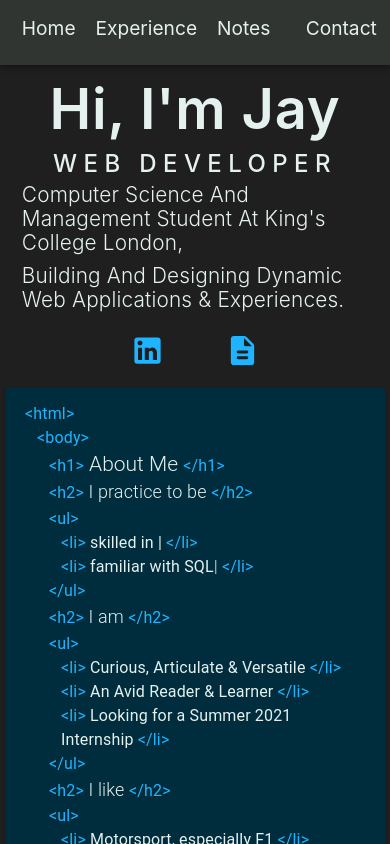
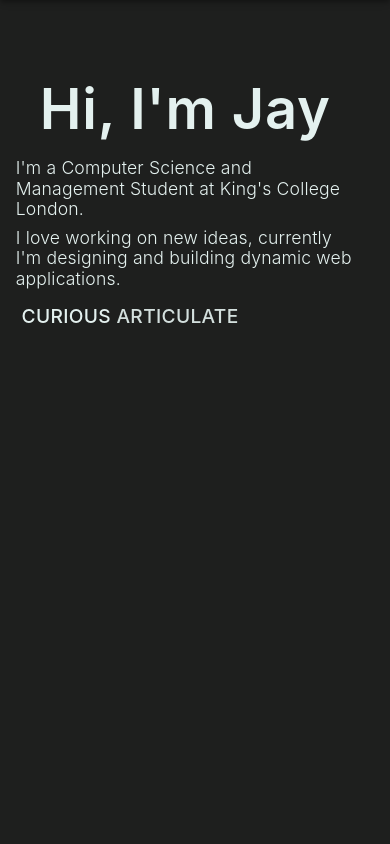
Before and after one commit to TheJayVachhani/jayvachhani.com, a React (Create React App) app: page /home in a window 390 px wide. Shown: the top 844 px of the page. Built offline with nearby package versions, Linux system fonts and the light colour scheme.

Commit message:
Add transitions to landing page, enable true responsive behaviour utilising all screen space

```diff
--- a/public/index.html
+++ b/public/index.html
@@ -21,7 +21,7 @@
 		<link rel="manifest" href="./res/site.webmanifest">
 		<link rel="shortcut icon" href="%PUBLIC_URL%/favicon.ico">
 		<meta name="viewport" content="width=device-width, initial-scale=1, maximum-scale=1.0, user-scalable=no" />
-		<meta name="description" content="Web Developer, Currently in UK, Looking for an Internship for Summer 2021"/>
+		<meta name="description" content="Jay Vachhani, Web Developer, Computer Science and Management student at King's College London, UK"/>
 		<title>Jay Vachhani</title>
   	</head>
 
--- a/src/App.js
+++ b/src/App.js
@@ -2,7 +2,7 @@ import React from 'react';
 import {Route , Redirect, Switch} from 'react-router-dom';
 import {MuiThemeProvider, responsiveFontSizes} from '@material-ui/core/styles';
 import {Brightness7Rounded} from '@material-ui/icons';
-import {CssBaseline, IconButton, Box, Tooltip, Fade, Typography} from '@material-ui/core';
+import {CssBaseline, IconButton, Box, Tooltip, Fade, Typography, Slide} from '@material-ui/core';
 import {makeStyles} from '@material-ui/core/styles';
 
 import Navbar from './components/navigation/navbar';
@@ -76,6 +76,7 @@ const App = () => {
 						<Route exact path="/contact" component={Contact}/>
 					</Switch>
 				</Box>
+				<Slide in={true} direction="up" timeout={750} style={{transitionDelay: 8250}}>
 					<Box component="div" className={classes.changeButtons} color="background">
 						<Tooltip TransitionComponent={Fade} TransitionProps={{timeout: 400}} title={<Typography variant="body2">Change Theme</Typography>} placement="top">
 							<IconButton onClick={themeChange} aria-label="Change Theme Button" color="secondary">
@@ -83,6 +84,7 @@ const App = () => {
 							</IconButton>
 						</Tooltip>
 					</Box>
+				</Slide>
 				<Box component="div">
 					<Footer/>
 				</Box>
--- a/src/components/home/home.js
+++ b/src/components/home/home.js
@@ -1,52 +1,79 @@
 import React from 'react';
-import {Typography, Box, Grid, IconButton, Card, Tooltip, Fade} from '@material-ui/core';
+import {Typography, Box, Grid, IconButton, Card, Tooltip, Fade, Hidden, Slide} from '@material-ui/core';
 import {LinkedIn, DescriptionRounded} from '@material-ui/icons';
 import {makeStyles} from '@material-ui/core/styles';
 import Typed from 'react-typed';
 
 const homeCSS = makeStyles((theme) => ({
-    headerContainer:{
+    content:{
+        width: "100%",
+        margin: "3% auto 0 auto",
+        paddingBottom: "20px",
+        overflow: "hidden"
+    },
+    mobileContent:{
         width: "95%",
-        margin: "3% auto 0 auto",
-    },
-    header:{
         textAlign: "center",
     },
-    headerH1: {
+    mobileH1:{
         textTransform: "capitalize",
         fontWeight: "600",
         fontSize: "3.5rem",
         letterSpacing: "0.05rem",
-        fontFamily: "-apple-system, BlinkMacSystemFont, 'Segoe UI', Roboto, Oxygen, Ubuntu, Cantarell, 'Open Sans', 'Helvetica Neue', sans-serif;"
+        fontFamily: "-apple-system, BlinkMacSystemFont, 'Segoe UI', Roboto, Oxygen, Ubuntu, Cantarell, 'Open Sans', 'Helvetica Neue', sans-serif"
     },
-    headerH2: {
+    mobileH2:{
         textTransform: "uppercase",
         fontWeight: "500",
-        fontSize: "1.5rem",
-        letterSpacing: "0.4rem",
-        fontFamily: "-apple-system, BlinkMacSystemFont, 'Segoe UI', Roboto, Oxygen, Ubuntu, Cantarell, 'Open Sans', 'Helvetica Neue', sans-serif;"
+        fontSize: "1.2rem",
+        letterSpacing: "0.02rem",
+        fontFamily: "-apple-system, BlinkMacSystemFont, 'Segoe UI', Roboto, Oxygen, Ubuntu, Cantarell, 'Open Sans', 'Helvetica Neue', sans-serif"
     },
-    headerH3: {
-        textTransform: "capitalize",
+    mobileH3:{
         fontWeight: "300",
-        fontSize: "1.3rem",
+        fontSize: "1.1rem",
         letterSpacing: "0.01rem",
-        fontFamily: "-apple-system, BlinkMacSystemFont, 'Segoe UI', Roboto, Oxygen, Ubuntu, Cantarell, 'Open Sans', 'Helvetica Neue', sans-serif;"
+        fontFamily: "-apple-system, BlinkMacSystemFont, 'Segoe UI', Roboto, Oxygen, Ubuntu, Cantarell, 'Open Sans', 'Helvetica Neue', sans-serif"
     },
-    iconContainer:{
+    mobileIconContainer:{
         width: "75%",
         position: "relative",
         margin: "auto",
         padding: "1vh 0 1vh 0"
     },
+    webH1:{
+        textTransform: "capitalize",
+        fontWeight: "600",
+        fontSize: "6.5rem",
+        letterSpacing: "0.03rem",
+        fontFamily: "-apple-system, BlinkMacSystemFont, 'Segoe UI', Roboto, Oxygen, Ubuntu, Cantarell, 'Open Sans', 'Helvetica Neue', sans-serif",
+    },
+    webH2: {
+        textTransform: "uppercase",
+        fontWeight: "400",
+        fontSize: "2.0rem",
+        letterSpacing: "0.2rem",
+        fontFamily: "-apple-system, BlinkMacSystemFont, 'Segoe UI', Roboto, Oxygen, Ubuntu, Cantarell, 'Open Sans', 'Helvetica Neue', sans-serif",
+    },
+    webH3: {
+        fontWeight: "300",
+        fontSize: "1.6rem",
+        letterSpacing: "0.01rem",
+        fontFamily: "-apple-system, BlinkMacSystemFont, 'Segoe UI', Roboto, Oxygen, Ubuntu, Cantarell, 'Open Sans', 'Helvetica Neue', sans-serif"
+    },
+    webIcon:{
+        fontSize: "40px",
+    },
     icon:{
-        fontSize: "35px"
+        fontSize: "35px",
+    },
+    description:{
+        padding: "10px 0 10px 0"
     },
     programmingContainer:{
         position: "relative",
         maxWidth: "450px",
-        minHeight: "650px",
-        maxHeight: "700px",
+        height: "520px",
         margin: "auto",
         padding: "0 5px 0 5px",
     },
@@ -66,32 +93,104 @@ const homeCSS = makeStyles((theme) => ({
     listSubheader:{
         fontWeight: 300,
         fontSize: 18
-    }
+    },
+
 }));
 
 const HomeComponent = () => {
     const classes = homeCSS();
     return (
-        <div>
-            <Box component="div" className={classes.headerContainer}>
-                <Box component="div" className={classes.header}>
-                    <Grid container justify="center" direction="column" alignItems="center" spacing={1}>
+            <Box component="div" className={classes.content}>
+                <Grid container direction="row" justify="center" alignItems="flex-start">
+                    <Hidden mdDown>
+                        <Grid item lg={7}>
+                            <Grid container direction="column" justify="flex-start" alignItems="center" spacing={2}>
+                                <Fade in={true} timeout={1000} style={{transitionDelay: 500}}>
                                     <Grid item xs={12}>
-                            <Typography variant='h1' color="textSecondary" className={classes.headerH1}>Hi, I'm Jay</Typography>
+                                        <Typography variant='h1' color="textSecondary" className={classes.webH1}>Hi, I'm Jay</Typography>
+                                    </Grid>
+                                </Fade>
+                                <Grid item xs={12}>
+                                    <Grid container direction="column" justify="center" alignItems="center" spacing={1}>
+                                        <Fade in={true} timeout={1000} style={{transitionDelay: 1500}}>
+                                            <Grid item xs={9}>
+                                                <Typography variant='h3' color="textSecondary" align="left" className={classes.webH3}>I'm a Computer Science and Management Student at King's College London.</Typography>
+                                            </Grid>
+                                        </Fade>
+                                        <Fade in={true} timeout={1000} style={{transitionDelay: 2500}}>
+                                            <Grid item xs={9}>
+                                                <Typography variant='h3' color="textSecondary" align="left" className={classes.webH3}>I love working on new ideas, currently I'm designing and building dynamic web applications.</Typography>
+                                            </Grid>
+                                        </Fade>
+                                    </Grid>
                                 </Grid>
                                 <Grid item xs={12}>
-                            <Typography variant='h2' color="textSecondary" className={classes.headerH2}>Web Developer</Typography>
+                                    <Fade in={true} timeout={750} style={{transitionDelay: 4000}}>
+                                        <Typography variant='h2' component="span" color="textSecondary" className={classes.webH2}>Curious</Typography>
+                                    </Fade>
+                                    <Fade in={true} timeout={750} style={{transitionDelay: 4500}}>
+                                        <Typography variant='h2' component="span" color="textSecondary" className={classes.webH2}> Articulate </Typography>
+                                    </Fade>
+                                    <Fade in={true} timeout={750} style={{transitionDelay: 5000}}>
+                                        <Typography variant='h2' component="span" color="textSecondary" className={classes.webH2}>Versatile</Typography>
+                                    </Fade>
                                 </Grid>
-                        <Grid container justify="center" direction="column" alignItems="center" spacing={1}>
-                            <Grid item xs={11} md={6}>
-                                <Typography variant='h3' color="textSecondary" align="left" className={classes.headerH3}>Computer Science and Management Student at King's College London,</Typography>
-                            </Grid>
-                            <Grid item xs={11} md={6}>
-                                <Typography variant='h3' color="textSecondary" align="left" className={classes.headerH3}>building and designing dynamic web applications & experiences.</Typography>
+                                <Grid item xs={12}>
+                                    <Fade in={true} timeout={500} style={{transitionDelay: 6000}}>
+                                        <Tooltip TransitionComponent={Fade} TransitionProps={{timeout: 400}} title={<Typography variant="body2">LinkedIn</Typography>} placement="left">
+                                            <IconButton href="https://www.linkedin.com/in/thejayvachhani/" target="_blank">
+                                                <LinkedIn color="secondary" className={classes.webIcon}/>
+                                            </IconButton>
+                                        </Tooltip>
+                                    </Fade>
+                                    <Fade in={true} timeout={500} style={{transitionDelay: 6500}}>
+                                        <Tooltip TransitionComponent={Fade} TransitionProps={{timeout: 400}} title={<Typography variant="body2">Resume/CV</Typography>} placement="right">
+                                            <IconButton href="/Jay-Vachhani-CV.pdf">
+                                                <DescriptionRounded color="secondary" className={classes.webIcon}/>
+                                            </IconButton>
+                                        </Tooltip>
+                                    </Fade>
                                 </Grid>
                             </Grid>
-                        <Box component="div" className={classes.iconContainer}>
+                        </Grid>
+                    </Hidden>
+                    <Grid item xs={12} lg={5}>
+                        <Box component="div" className={classes.mobileContent}>
+                            <Grid container direction="column" justify="flex-start" alignItems="center" spacing={2}>
+                                <Hidden lgUp>
+                                    <Fade in={true} timeout={1000} style={{transitionDelay: 500}}>
+                                        <Grid item xs={12}>
+                                            <Typography variant='h1' color="textSecondary" align="center" className={classes.mobileH1}>Hi, I'm Jay</Typography>
+                                        </Grid>
+                                    </Fade>
+                                    <Grid item xs={12}>
+                                        <Grid container justify="center" direction="column" alignItems="center" spacing={1}>
+                                            <Fade in={true} timeout={1000} style={{transitionDelay: 1500}}>
+                                                <Grid item xs={11}>
+                                                    <Typography variant='h3' color="textSecondary" align="left" className={classes.mobileH3}>I'm a Computer Science and Management Student at King's College London.</Typography>
+                                                </Grid>
+                                            </Fade>
+                                            <Fade in={true} timeout={1000} style={{transitionDelay: 2500}}>
+                                                <Grid item xs={11}>
+                                                    <Typography variant='h3' color="textSecondary" align="left" className={classes.mobileH3}>I love working on new ideas, currently I'm designing and building dynamic web applications.</Typography>
+                                                </Grid>
+                                            </Fade>
+                                        </Grid>
+                                    </Grid>
+                                    <Grid item xs={12}>
+                                        <Fade in={true} timeout={750} style={{transitionDelay: 4000}}>
+                                            <Typography variant='h2' component="span" color="textSecondary" className={classes.mobileH2}>Curious</Typography>
+                                        </Fade>
+                                        <Fade in={true} timeout={750} style={{transitionDelay: 4500}}>
+                                            <Typography variant='h2' component="span" color="textSecondary" className={classes.mobileH2}> Articulate </Typography>
+                                        </Fade>
+                                        <Fade in={true} timeout={750} style={{transitionDelay: 5000}}>
+                                            <Typography variant='h2' component="span" color="textSecondary" className={classes.mobileH2}>Versatile</Typography>
+                                        </Fade>
+                                    </Grid>
+                                    <Box component="div" className={classes.mobileIconContainer}>
                                         <Grid container justify="center" direction="row" alignItems="center">
+                                            <Fade in={true} timeout={500} style={{transitionDelay: 6000}}>
                                                 <Grid item xs={4} md={1}>
                                                     <Tooltip TransitionComponent={Fade} TransitionProps={{timeout: 400}} title={<Typography variant="body2">LinkedIn</Typography>} placement="left">
                                                         <IconButton href="https://www.linkedin.com/in/thejayvachhani/" target="_blank">
@@ -99,6 +198,8 @@ const HomeComponent = () => {
                                                         </IconButton>
                                                     </Tooltip>
                                                 </Grid>
+                                            </Fade>
+                                            <Fade in={true} timeout={500} style={{transitionDelay: 6500}}>
                                                 <Grid item xs={4} md={1}>
                                                     <Tooltip TransitionComponent={Fade} TransitionProps={{timeout: 400}} title={<Typography variant="body2">Resume/CV</Typography>} placement="right">
                                                         <IconButton href="/Jay-Vachhani-CV.pdf">
@@ -106,11 +207,13 @@ const HomeComponent = () => {
                                                         </IconButton>
                                                     </Tooltip>
                                                 </Grid>
+                                            </Fade>
                                         </Grid>
                                     </Box>
+                                </Hidden>
                             </Grid>
                         </Box>
-            </Box>
+                        <Slide in={true} timeout={1250} direction="left" style={{transitionDelay: 7000}}>
                             <Box component="div" className={classes.programmingContainer}>
                                 <Grid container justify="center" direction="column" alignItems="stretch" spacing={1}>
                                     <Grid item xs={12}>
@@ -201,7 +304,7 @@ const HomeComponent = () => {
                                                                         <Typography component="span" variant="body1" color="textPrimary">&lt;</Typography>
                                                                         <Typography component="span" variant="body1" color="secondary">li</Typography>
                                                                         <Typography component="span" variant="body1" color="textPrimary">&gt;</Typography>
-                                                        <Typography component="span" variant="body1" color="textSecondary"> Curious, Articulate & Versatile </Typography>
+                                                                        <Typography component="span" variant="body1" color="textSecondary"> An Avid Reader & Listener </Typography>
                                                                         <Typography component="span" variant="body1" color="textPrimary">&lt;/</Typography>
                                                                         <Typography component="span" variant="body1" color="secondary">li</Typography>
                                                                         <Typography component="span" variant="body1" color="textPrimary">&gt;</Typography>
@@ -210,16 +313,7 @@ const HomeComponent = () => {
                                                                         <Typography component="span" variant="body1" color="textPrimary">&lt;</Typography>
                                                                         <Typography component="span" variant="body1" color="secondary">li</Typography>
                                                                         <Typography component="span" variant="body1" color="textPrimary">&gt;</Typography>
-                                                        <Typography component="span" variant="body1" color="textSecondary"> An Avid Reader & Learner </Typography>
-                                                        <Typography component="span" variant="body1" color="textPrimary">&lt;/</Typography>
-                                                        <Typography component="span" variant="body1" color="secondary">li</Typography>
-                                                        <Typography component="span" variant="body1" color="textPrimary">&gt;</Typography>
-                                                    </li>
-                                                    <li>
-                                                        <Typography component="span" variant="body1" color="textPrimary">&lt;</Typography>
-                                                        <Typography component="span" variant="body1" color="secondary">li</Typography>
-                                                        <Typography component="span" variant="body1" color="textPrimary">&gt;</Typography>
-                                                        <Typography component="span" variant="body1" color="textSecondary"> Looking for a Summer 2021 Internship </Typography>
+                                                                        <Typography component="span" variant="body1" color="textSecondary"> Proactive & Flexible </Typography>
                                                                         <Typography component="span" variant="body1" color="textPrimary">&lt;/</Typography>
                                                                         <Typography component="span" variant="body1" color="secondary">li</Typography>
                                                                         <Typography component="span" variant="body1" color="textPrimary">&gt;</Typography>
@@ -253,7 +347,7 @@ const HomeComponent = () => {
                                                                         <Typography component="span" variant="body1" color="textPrimary">&lt;</Typography>
                                                                         <Typography component="span" variant="body1" color="secondary">li</Typography>
                                                                         <Typography component="span" variant="body1" color="textPrimary">&gt;</Typography>
-                                                        <Typography component="span" variant="body1" color="textSecondary"> Motorsport, especially F1 </Typography>
+                                                                        <Typography component="span" variant="body1" color="textSecondary"> Motorsport, Tech and more </Typography>
                                                                         <Typography component="span" variant="body1" color="textPrimary">&lt;/</Typography>
                                                                         <Typography component="span" variant="body1" color="secondary">li</Typography>
                                                                         <Typography component="span" variant="body1" color="textPrimary">&gt;</Typography>
@@ -262,16 +356,7 @@ const HomeComponent = () => {
                                                                         <Typography component="span" variant="body1" color="textPrimary">&lt;</Typography>
                                                                         <Typography component="span" variant="body1" color="secondary">li</Typography>
                                                                         <Typography component="span" variant="body1" color="textPrimary">&gt;</Typography>
-                                                        <Typography component="span" variant="body1" color="textSecondary"> To solve problems </Typography>
-                                                        <Typography component="span" variant="body1" color="textPrimary">&lt;/</Typography>
-                                                        <Typography component="span" variant="body1" color="secondary">li</Typography>
-                                                        <Typography component="span" variant="body1" color="textPrimary">&gt;</Typography>
-                                                    </li>
-                                                    <li>
-                                                        <Typography component="span" variant="body1" color="textPrimary">&lt;</Typography>
-                                                        <Typography component="span" variant="body1" color="secondary">li</Typography>
-                                                        <Typography component="span" variant="body1" color="textPrimary">&gt;</Typography>
-                                                        <Typography component="span" variant="body1" color="textSecondary"> Learning in a new way </Typography>
+                                                                        <Typography component="span" variant="body1" color="textSecondary"> Learning in modern ways </Typography>
                                                                         <Typography component="span" variant="body1" color="textPrimary">&lt;/</Typography>
                                                                         <Typography component="span" variant="body1" color="secondary">li</Typography>
                                                                         <Typography component="span" variant="body1" color="textPrimary">&gt;</Typography>
@@ -301,7 +386,10 @@ const HomeComponent = () => {
                                     </Grid>
                                 </Grid>
                             </Box>
-        </div>
+                        </Slide>
+                    </Grid>
+                </Grid>
+            </Box>
     );
 }
 
--- a/src/components/navigation/navbar.js
+++ b/src/components/navigation/navbar.js
@@ -33,7 +33,7 @@ const navbarCSS = makeStyles((theme) => ({
 const mainNavbar = () => {
     const classes = navbarCSS();
     return (
-        <Slide in={true} direction="down" timeout={750}>
+        <Slide in={true} direction="down" timeout={750} style={{transitionDelay: 8250}}>
             <AppBar className={classes.bar} color="primary">
                 <Toolbar disableGutters={true}>
                     <Grid container direction="row" justify="center" alignItems="center">
```
Also changed, not shown: src/components/footer/footer.js (+8 -8 lines). Lines whose indentation alone changed are shown as unchanged.
